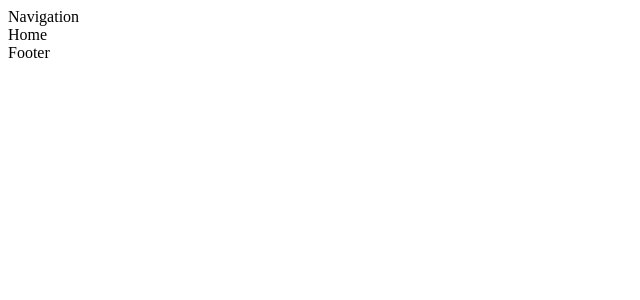
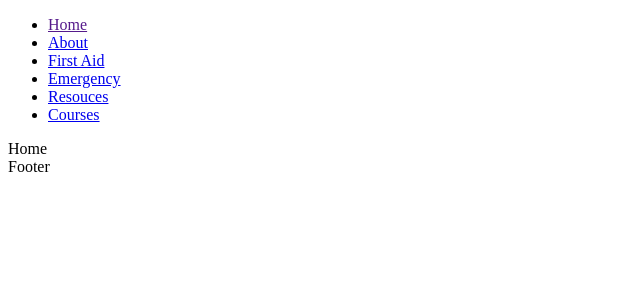
Before and after one commit to erhic/FirstAidwebapp, a React (Vite) app: page / in a window 1280 px wide. Shown: the top 300 px of the page, without its empty margins (0-640 px from the left). Built offline with nearby package versions, Linux system fonts and the light colour scheme.

Commit message:
feat:add the navlinks

```diff
--- a/src/Constants/index.js
+++ b/src/Constants/index.js
@@ -1,6 +1,6 @@
 // Home page content
-export const NavMenu = [
-  { menuName: "Home", routePath: "/home" },
+export const navigationMenu = [
+  { menuName: "Home", routePath: "" },
   { menuName: "About", routePath: "/about" },
   { menuName: "First Aid", routePath: "/firstaid" },
   { menuName: "Emergency", routePath: "/emergency" },
--- a/src/Sections/Navigation.jsx
+++ b/src/Sections/Navigation.jsx
@@ -1,5 +1,20 @@
+import { navigationMenu } from "../Constants";
+
 const Navigation = () => {
-  return <div>Navigation</div>;
+  return (
+    <nav>
+      <div className="logo"></div>
+      <div className="navlink">
+        <ul>
+          {navigationMenu.map((item) => (
+            <li key={item.menuName}>
+              <a href={item.routePath}>{item.menuName}</a>
+            </li>
+          ))}
+        </ul>
+      </div>
+    </nav>
+  );
 };
 
 export default Navigation;
```
Also changed, not shown: src/Components/Navmenu.jsx (+7 -1 lines).
